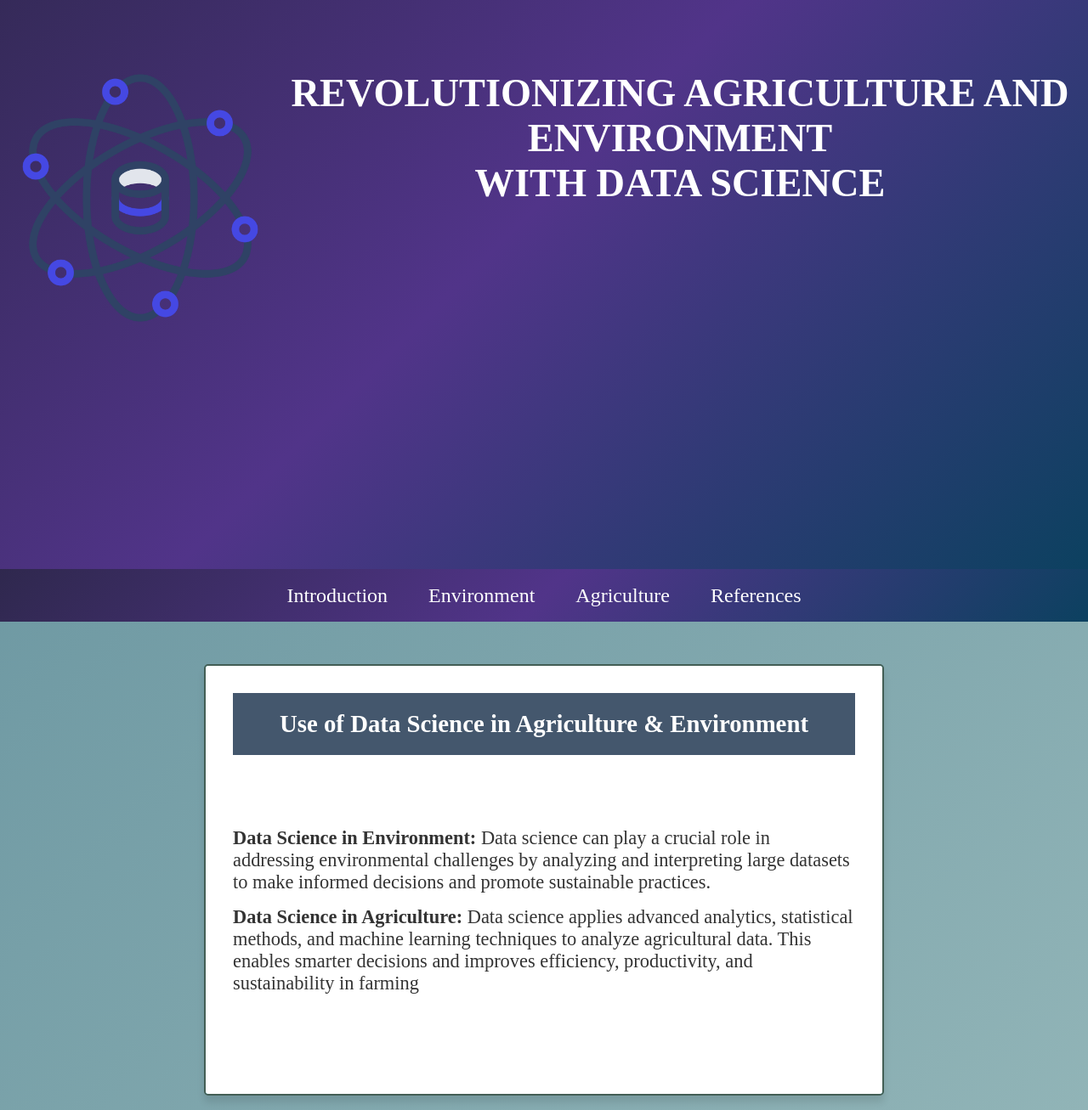
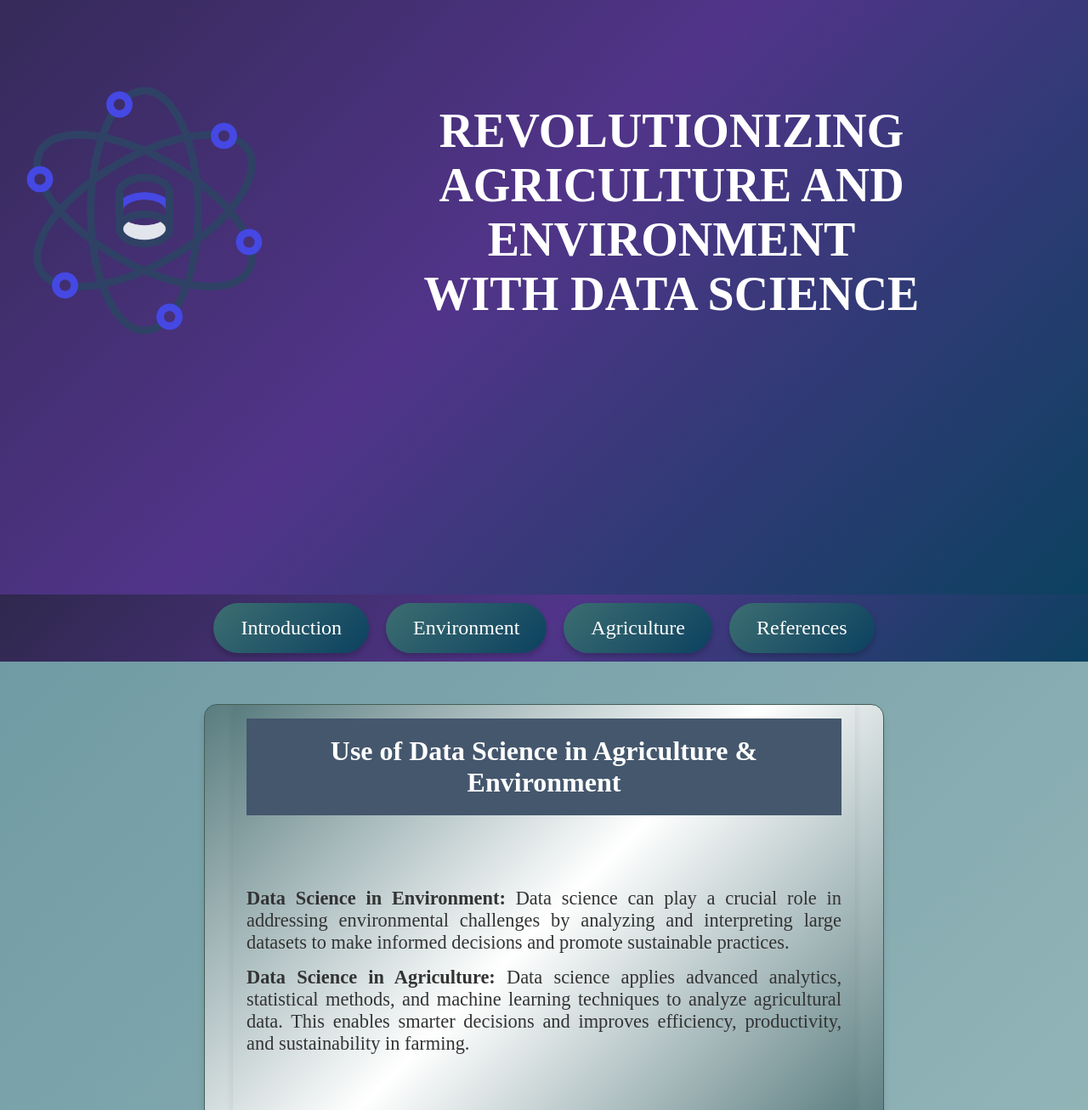
Before and after one commit to gattikagrawal-tech/Revolutionizing-Agriculture-and-Environment-with-Data-Science, a plain HTML site: page index.html in a window 1280 px wide. Shown: the part 200-1507 px from the top of the page at 85% size. Drawn offline with Linux system fonts and the light colour scheme.

Commit message:
Add files via upload

```diff
--- a/index.html
+++ b/index.html
@@ -5,18 +5,20 @@
     <meta name="viewport" content="width=device-width, initial-scale=1.0">
     <title>Data Science in Environment and Agriculture</title>
     <style>
+        /* General Styles */
         body {
             font-family: 'Merriweather', serif;
             margin: 0;
             padding: 0;
-            background: linear-gradient(135deg, #5f8d9a,#a9c7c5);
+            background: linear-gradient(135deg, #5f8d9a, #a9c7c5);
             color: #333;
         }
+
         header {
             background: linear-gradient(135deg, #2f284e, #513489, #0c4160);
             color: white;
-            text-align: left;
-            padding: 35px 15px;
+            text-align: center;
+            padding: 50px 20px;
             box-shadow: 0 6px 10px rgba(0, 0, 0, 0.1);
             height: 100vh;
             display: flex;
@@ -24,112 +26,154 @@
             justify-content: center;
             align-items: center;
         }
+
         header h1 {
-            font-size: 2.9em;
+            font-size: 3.5em;
             margin: 0;
             font-weight: bold;
             text-transform: uppercase;
-            text-align: center;
+            opacity: 0;
+            animation: fadeInText 4s forwards, slideUp 4s ease-out forwards;
         }
+
+        @keyframes fadeInText {
+            0% { opacity: 0; }
+            100% { opacity: 1; }
+        }
+
+        @keyframes slideUp {
+            0% { transform: translateY(20px); }
+            100% { transform: translateY(0); }
+        }
+
+        /* Navbar Styles */
         nav {
             font-size: 1.5em;
             display: flex;
             justify-content: center;
             background: linear-gradient(135deg, #2f284e, #513489, #0c4160);
+            padding: 10px 0;
+            position: sticky;
+            top: 0;
+            z-index: 1000;
         }
+
         nav a {
             color: white;
             text-decoration: none;
-            padding: 1.1rem 1.5rem;
-            display: block;
+            padding: 1rem 2rem;
+            margin: 0 10px;
+            border-radius: 30px;
+            background: linear-gradient(135deg, #3c6e71, #0c4160);
+            box-shadow: 0 4px 6px rgba(0, 0, 0, 0.2);
+            transition: all 0.3s ease;
+            display: flex;
+            align-items: center;
+            justify-content: center;
         }
+
+        nav a:hover {
+            background: linear-gradient(135deg, #0c4160, #3c6e71);
+            transform: translateY(-5px);
+            box-shadow: 0 6px 12px rgba(0, 0, 0, 0.3);
+        }
+
+        nav a:active {
+            transform: translateY(0);
+            box-shadow: 0 4px 6px rgba(0, 0, 0, 0.2);
+        }
+
+        /* Container and Card Styles */
         .container {
             max-width: 800px;
             margin: 30px auto;
             padding: 20px;
         }
+
         .card {
-            background: rgb(86, 208, 227);
-            border: 2px solid #435e55ff;
-            border-radius: 5px;
+            background: linear-gradient(135deg, #597c7f, #ffffff, #597c7f);
+            border: 1px solid #435e55ff;
+            border-radius: 15px;
             box-shadow: 0 8px 8px rgba(0, 0, 0, 0.1);
             overflow: hidden;
             transition: transform 0.3s, box-shadow 0.3s;
             margin-bottom: 30px;
         }
+
         .card:hover {
-            transform: translateY(-5px);
-            box-shadow: 0 12px 24px rgba(0, 0, 0, 0.15);
+            transform: translateY(-10px);
+            box-shadow: 0 12px 24px rgba(0, 0, 0, 0.2);
         }
+
         .card h2 {
             background: #44576d;
             color: rgb(255, 255, 255);
             padding: 20px;
             margin: 0;
-            font-size: 1.8em;
+            font-size: 2em;
             text-align: center;
         }
+
         .card p {
             padding: 20px;
             font-size: 1.4em;
             line-height: 1.8;
             color: #000000;
         }
+
         .card a {
             display: block;
             background: #3c6e71;
-            color: white;
+            color: rgb(0, 255, 195);
             text-decoration: none;
-            text-align: left;
-            padding: 15px;
+            text-align: center;
+            padding: 10px;
             font-weight: bold;
-            font-size: 1.5em;
-            border-radius: 0 0 15px 15px;
+            font-size: 1.8em;
+            border-radius: 0 0 5px 5px;
             transition: background 0.3s;
         }
+
         .card a:hover {
             background: #0c4160;
         }
+
         .container ul {
             list-style: none;
             padding: 0;
         }
+
         .container ul li {
             font-size: 1.4em;
             margin: 15px 0;
         }
+
         .flex-container {
             display: flex;
+            align-items: center;
+            justify-content: center;
         }
+
         .flex-container img {
             height: 300px;
-            margin-right: 20px;
-            animation: rotate 5s infinite linear;
+            margin-right: 10    px;
+            animation: rotate 10s infinite linear;
         }
+
         @keyframes rotate {
             0% { transform: rotate(0deg); }
             100% { transform: rotate(360deg); }
         }
-        .rotating-image {
-            animation: rotate 5s infinite linear;
-        }
+
         section {
-            padding: 2rem;
+            padding: 1rem;
             margin: auto;
-            max-width: 800px;
-            background: #ffffff;
+            max-width: 700px;
+            background: linear-gradient(135deg, #597c7f, #ffffff, #597c7f);
             box-shadow: 0 0 10px rgba(0, 0, 0, 0.1);
             font-size: 1rem;
         }
-         div.rotate-image {
-            animation: rotate 5s infinite linear;
-            height: 300px;
-            margin-right: 20px;
-        }
-        @keyframes rotate {
-            0% { transform: rotate(0deg); }
-            100% { transform: rotate(360deg); }
-        }
+
         footer {
             background: linear-gradient(135deg, #2f284e, #513489, #0c4160);
             color: white;
@@ -137,8 +181,26 @@
             padding: 1rem 0;
             margin-top: 2rem;
         }
-        h2,h3 {
-            color:#14469F;
+
+        h2, h3 {
+            color: #14469F;
+        }
+
+        /* Additional Animations */
+        @keyframes float {
+            0% { transform: translateY(0px); }
+            50% { transform: translateY(-20px); }
+            100% { transform: translateY(0px); }
+        }
+
+        .floating-image {
+            animation: float 3s ease-in-out infinite;
+        }
+        ul li {
+            text-align: justify;
+        }
+        P {
+            text-align: justify;
         }
     </style>
 </head>
@@ -146,17 +208,15 @@
     <header>
         <div class="flex-container">
             <div>
-                <img src="data science logo.png" alt="rotating-image" class="rotate">
+                <img src="data science logo.png" alt="Data Science Logo" class="floating-image">
             </div>
             <div>
-                <text align:center>
                 <h1>Revolutionizing Agriculture and Environment<br>With Data Science</h1>
-            </text>
             </div>
         </div>
     </header>
     <nav>
-        <a href="#Introduction"> Introduction</a>
+        <a href="#Introduction">Introduction</a>
         <a href="#environment">Environment</a>
         <a href="#Agriculture">Agriculture</a>
         <a href="#References">References</a>
@@ -164,23 +224,22 @@
     <div class="container">
         <div class="card">
             <section id="Introduction">
-        <h2>Use of Data Science in Agriculture & Environment </h2>
+                <h2>Use of Data Science in Agriculture & Environment</h2>
                 <p>
                     <ul>
                         <li><strong>Data Science in Environment:</strong> Data science can play a crucial role in addressing environmental challenges by analyzing and interpreting large datasets to make informed decisions and promote sustainable practices.</li>
-            <li><strong>Data Science in Agriculture:</strong> Data science applies advanced analytics, statistical methods, and machine learning techniques to analyze agricultural data. This enables smarter decisions and improves efficiency, productivity, and sustainability in farming</li>
+                        <li><strong>Data Science in Agriculture:</strong> Data science applies advanced analytics, statistical methods, and machine learning techniques to analyze agricultural data. This enables smarter decisions and improves efficiency, productivity, and sustainability in farming.</li>
                     </ul>
                 </p>
+            </section>
         </div>
-</section>
         <div class="card">
             <section id="environment">
                 <h2>Environment</h2>
                 <p>Data science plays a crucial role in environmental conservation, enabling climate modeling, pollution monitoring, and biodiversity preservation. By analyzing extensive datasets, it helps in making data-driven decisions for a sustainable future.</p>
-            <a href="environment.html">Explore Environmental insights</a>
+                <a href="environment.html">Explore Environmental Insights</a>
             </section>
         </div>
-<br>
         <div class="card">
             <section id="Agriculture">
                 <h2>Agriculture</h2>
@@ -188,14 +247,16 @@
                 <a href="irrigation.html">Discover Agricultural Solutions</a>
             </section>
         </div>
-<br>
         <div class="card">
             <section id="References">
                 <h2>References</h2>
-        <p>These facts are based on the reports by reputed and reliable institutions</p>
-        <a href="reference.html"> Access Reference Reports</a>
-    </div>
+                <p>These facts are based on the reports by reputed and reliable institutions.</p>
+                <a href="reference.html">Access Reference Reports</a>
             </section>
         </div>
+    </div>
+    <footer>
+        <p>&copy; 2023 Data Science in Environment and Agriculture. All rights reserved.</p>
+    </footer>
 </body>
 </html>
--- a/style.css
+++ b/style.css
@@ -31,17 +31,41 @@ header h1 {
     font-weight: bold;
     text-transform: uppercase;
 }
+/* Navbar Styles */
 nav {
     font-size: 1.5em;
     display: flex;
     justify-content: center;
     background: linear-gradient(135deg, #2f284e, #513489, #0c4160);
+    padding: 10px 0;
+    position: sticky;
+    top: 0;
+    z-index: 1000;
 }
+
 nav a {
     color: white;
     text-decoration: none;
-    padding: 1.1rem 1.5rem;
-    display: block;
+    padding: 1rem 2rem;
+    margin: 0 10px;
+    border-radius: 30px;
+    background: linear-gradient(135deg, #3c6e71, #0c4160);
+    box-shadow: 0 4px 6px rgba(0, 0, 0, 0.2);
+    transition: all 0.3s ease;
+    display: flex;
+    align-items: center;
+    justify-content: center;
+}
+
+nav a:hover {
+    background: linear-gradient(135deg, #0c4160, #3c6e71);
+    transform: translateY(-5px);
+    box-shadow: 0 6px 12px rgba(0, 0, 0, 0.3);
+}
+
+nav a:active {
+    transform: translateY(0);
+    box-shadow: 0 4px 6px rgba(0, 0, 0, 0.2);
 }
 .container {
     max-width: 800px;
@@ -84,7 +108,7 @@ se
     background: linear-gradient(135deg, #2f284e, #513489, #0c4160);
     color: white;
     text-decoration: none;
-    text-align: left;
+    text-align: right;
     padding: 15px;
     font-weight: bold;
     font-size: 1.8em;
```
Also changed, not shown: environment.html (+9 -3 lines), irrigation.html (+7 -0 lines). Lines whose indentation alone changed are shown as unchanged.
